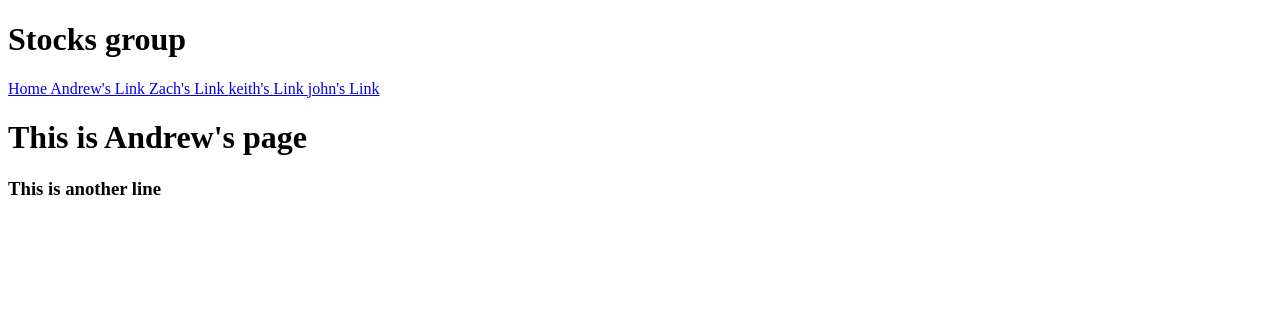
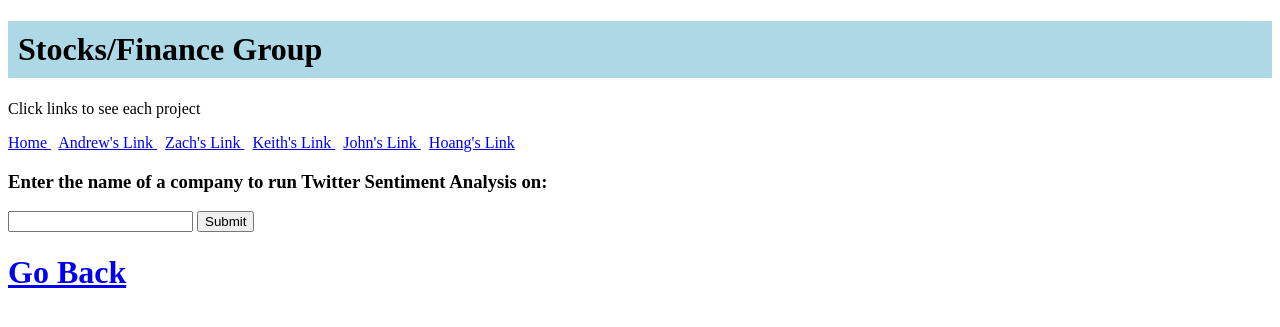
Before and after one commit to hoangha998/StockInsights, a Flask app: template templates/andrew.html in a window 1280 px wide. Shown: the top 327 px of the page. Run offline with Flask 3, Linux system fonts and the light colour scheme; the template is opened without the code that fills it, so the values that code supplies are empty; some libraries are stand-ins or nearby versions.

Commit message:
Save for now

```diff
--- a/templates/andrew.html
+++ b/templates/andrew.html
@@ -1,7 +1,35 @@
 {% extends "base.html" %}
 
 {% block main %}
-<h1> This is Andrew's page </h1>
-<h3> This is another line </h3>
-<h1> {{ number }} </h1>
+<!doctype html>
+<html>
+<script src='https://cdn.plot.ly/plotly-latest.min.js'></script>
+<script src="https://ajax.googleapis.com/ajax/libs/jquery/3.5.1/jquery.min.js"></script>
+<script>
+  function cb1(selection){
+    $.getJSON({
+      url: "/positiveNegativeCallBackTest", data: {'data': selection}, success: function(result) {
+        Plotly.newPlot('chart', result, {});;
+      }
+    })
+  }
+</script>
+ <body>
+	<h3>Enter the name of a company to run Twitter Sentiment Analysis on:</h3>
+	<input name="text" id="cname" name = "cname" onchange = "cb1(this.value)" >
+	<input type="submit" >
+
+  <div id='chart' class='chart'”></div>
+
+
+</body>
+
+<script type='text/javascript'>
+  var graphs = {{graphJSON | safe}};
+  Plotly.plot('chart',graphs,{});
+</script>
+
+<h1><a href="/">Go Back</a></h1>
+
+</html>
 {% endblock %}
--- a/templates/base.html
+++ b/templates/base.html
@@ -5,13 +5,19 @@
     <title>Stocks Information and Prediction</title>
 </head>
 <body>
-	<h1> Stocks group </h1>
+	<h1 style="background:lightblue;padding:10px">
+            Stocks/Finance Group
+    </h1>
+
+	<p>Click links to see each project</p>
+
     <nav>
-    	<a href="{{url_for('index')}}"> Home </a>
-    	<a href="{{url_for('andrew')}}"> Andrew's Link </a>
-    	<a href="{{url_for('zach')}}"> Zach's Link </a>
-    	<a href="{{url_for('keith')}}"> keith's Link </a>
-    	<a href="{{url_for('john')}}"> john's Link </a>
+    	<a href="{{url_for('index')}}"> Home </a> &nbsp;
+    	<a href="Andrew"> Andrew's Link  </a>  &nbsp;
+    	<a href="{{url_for('zach')}}"> Zach's Link   </a>  &nbsp;
+    	<a href="{{url_for('keith')}}"> Keith's Link   </a>  &nbsp;
+    	<a href="{{url_for('john')}}"> John's Link   </a>  &nbsp;
+		<a href="{{url_for('john')}}"> Hoang's Link   </a>
     </nav>
 
 {% block main %}
--- a/templates/index.html
+++ b/templates/index.html
@@ -1,5 +1,4 @@
 {% extends "base.html" %}
 
 {% block main %}
-<h1> This is the main page </h1>
 {% endblock %}
```
Also changed, not shown: flask_app.py (+7 -5 lines).
